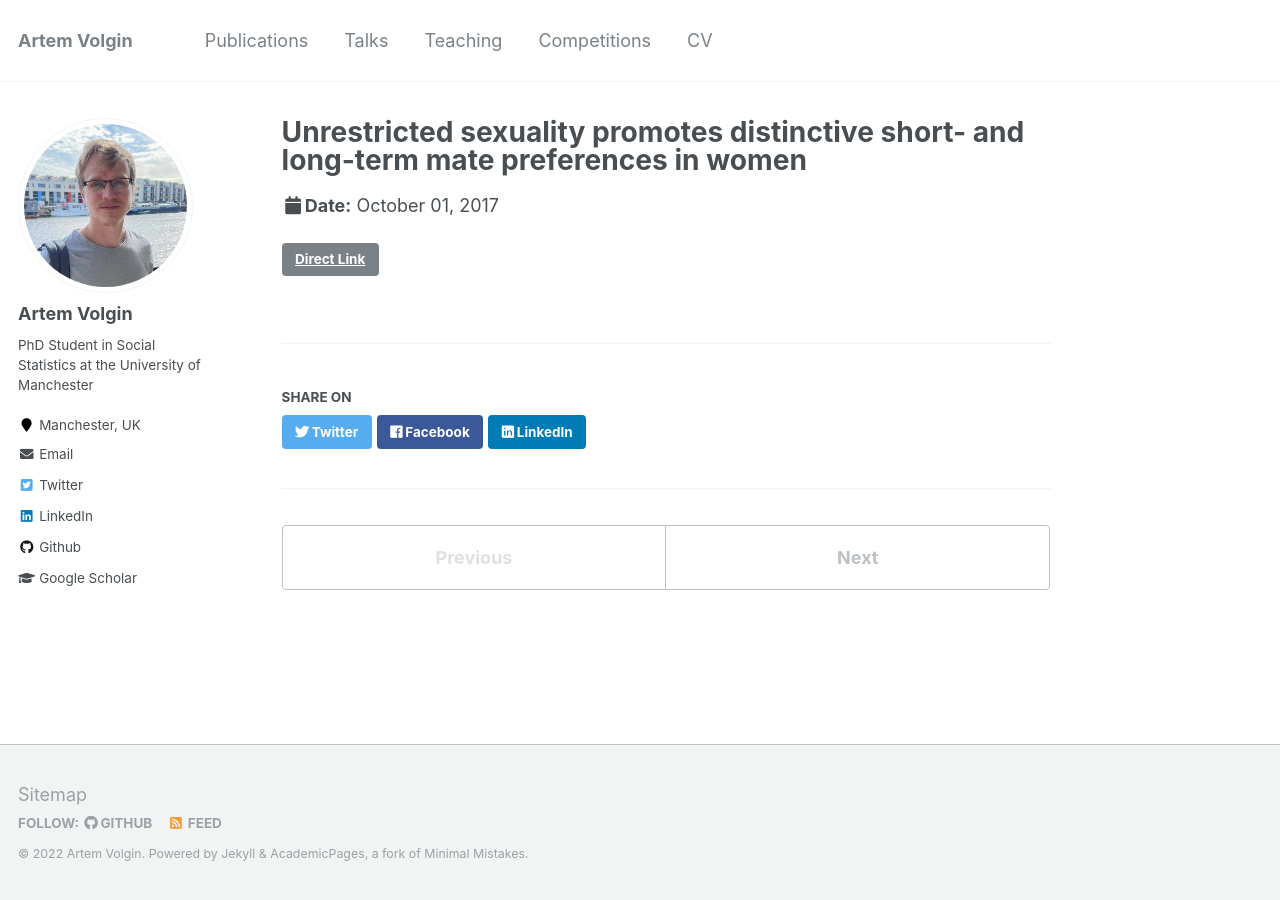
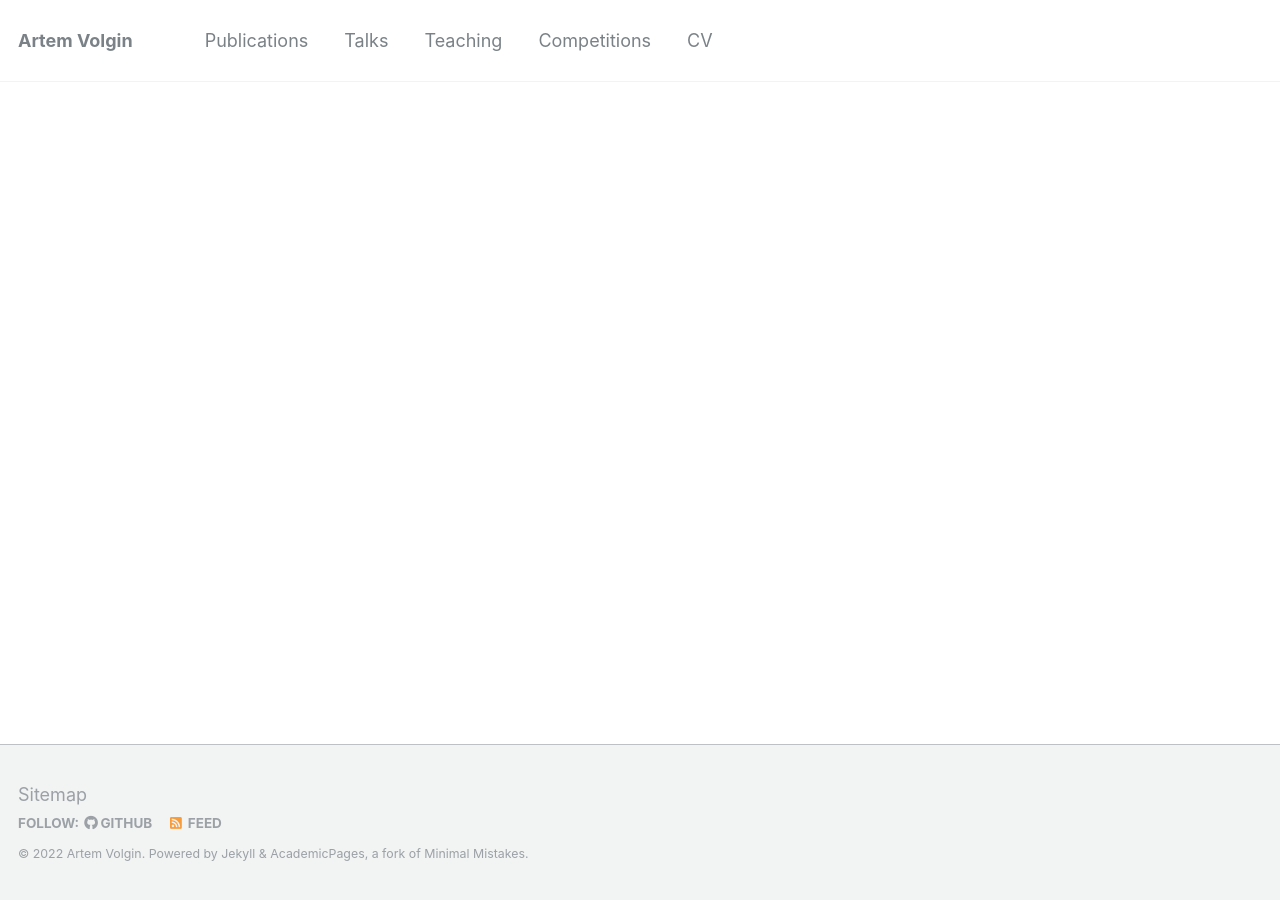
Before and after one commit to artvolgin/artvolgin.github.io, a Jekyll site: the page built from _talks/paid2017.md, in a window 1280 px wide. Built offline with Jekyll 4.4.1, drawn with Linux system fonts in a browser that asks for light colours.

Commit message:
Update _config.yml

```diff
--- a/_config.yml
+++ b/_config.yml
@@ -241,7 +241,7 @@ defaults:
       path: ""
       type: talks
     values:
-      layout: talk
+      layout: default
       author_profile: true
       share: true
       comments: true
```
